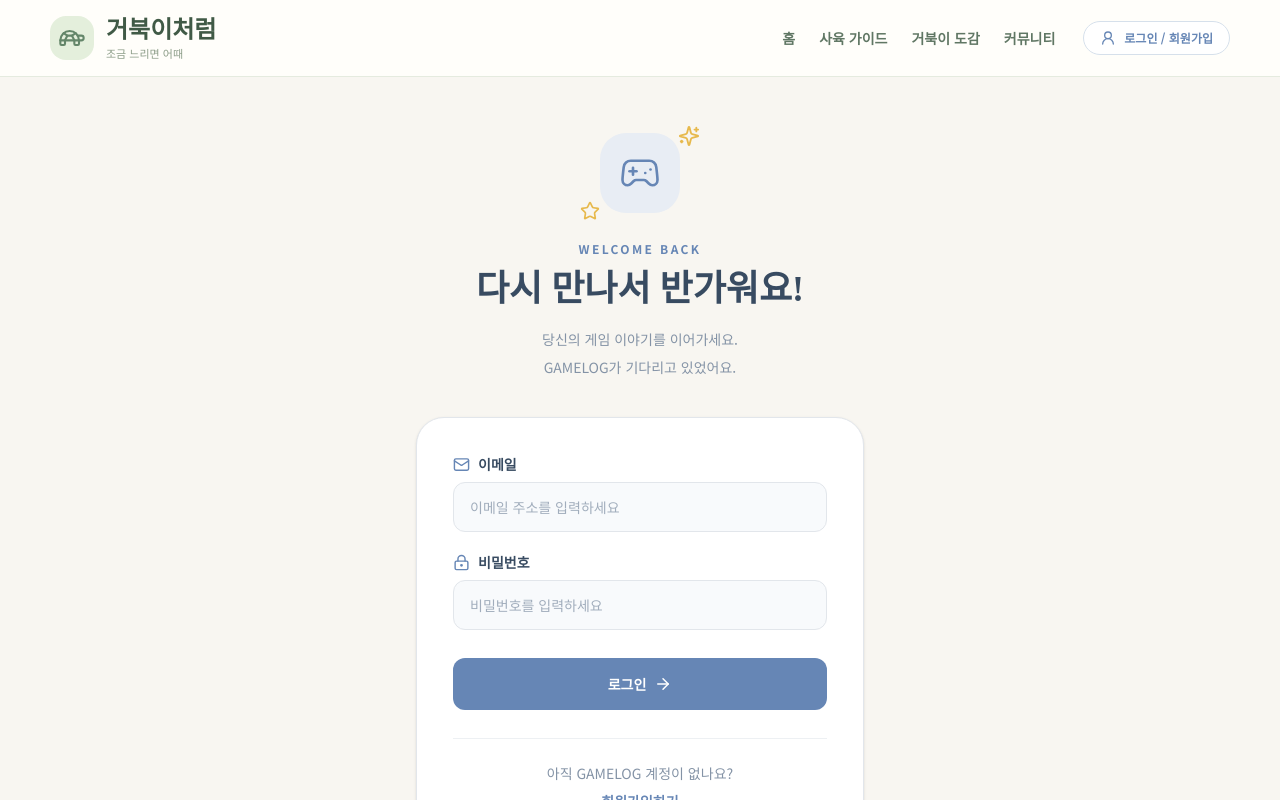
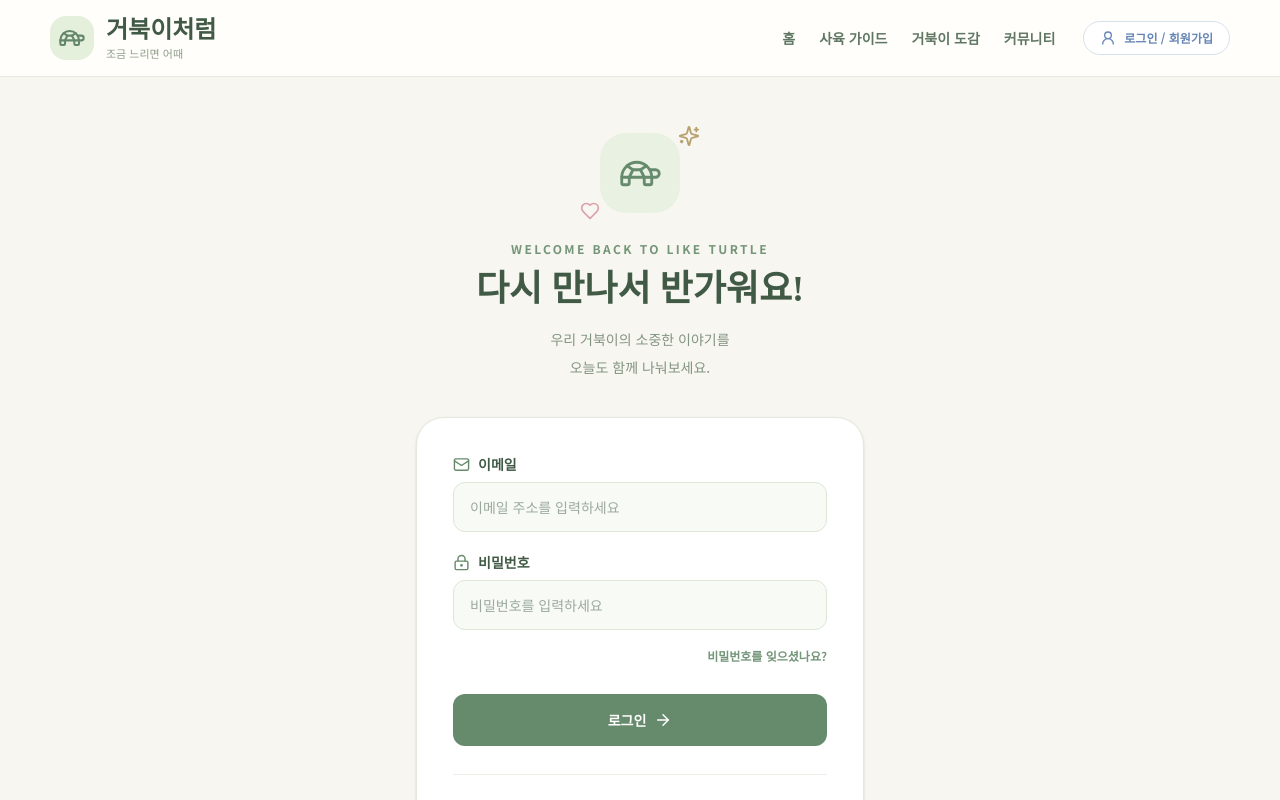
Before and after one commit to 3254lee-coder/gamelog, a Next.js app: page /login in a window 1280 px wide. Shown: the top 800 px of the page. Built offline with nearby package versions, Linux system fonts and the light colour scheme; no server answers; a web font is replaced by a local one.

Commit message:
Update page.tsx

```diff
--- a/app/login/page.tsx
+++ b/app/login/page.tsx
@@ -1,36 +1,51 @@
 
 "use client";
 
-import { useState } from "react";
+import { useState, type FormEvent } from "react";
 import { useRouter } from "next/navigation";
 import Link from "next/link";
 import {
   ArrowRight,
-  Gamepad2,
+  Heart,
+  LockKeyhole,
   Mail,
-  LockKeyhole,
   Sparkles,
-  Star,
+  Turtle,
+  UserRound,
 } from "lucide-react";
 import { getSupabase } from "@/lib/supabase";
+
+type Mode = "login" | "signup";
 
 export default function LoginPage() {
   const [email, setEmail] = useState("");
   const [password, setPassword] = useState("");
-  const [mode, setMode] = useState<"login" | "signup">("login");
+  const [nickname, setNickname] = useState("");
+  const [mode, setMode] = useState<Mode>("login");
   const [message, setMessage] = useState("");
   const [busy, setBusy] = useState(false);
 
   const router = useRouter();
   const isLogin = mode === "login";
 
-  async function submit(e: React.FormEvent<HTMLFormElement>) {
-    e.preventDefault();
+  async function submit(event: FormEvent<HTMLFormElement>) {
+    event.preventDefault();
 
     const db = getSupabase();
 
     if (!db) {
-      setMessage("Supabase 환경 변수가 설정되지 않았습니다.");
+      setMessage("Supabase 연결 설정을 확인해 주세요.");
+      return;
+    }
+
+    const cleanEmail = email.trim();
+    const cleanNickname = nickname.trim();
+
+    if (!isLogin && (
+      cleanNickname.length < 2 ||
+      cleanNickname.length > 20
+    )) {
+      setMessage("닉네임은 2~20자로 입력해 주세요.");
       return;
     }
 
@@ -38,31 +53,92 @@ export default function LoginPage() {
     setMessage("");
 
     try {
-      const { data, error } =
-        mode === "signup"
-          ? await db.auth.signUp({
-              email,
+      if (mode === "signup") {
+        const { data, error } = await db.auth.signUp({
+          email: cleanEmail,
           password,
           options: {
-                emailRedirectTo: window.location.origin + "/login",
+            emailRedirectTo:
+              window.location.origin + "/login",
+            data: {
+              nickname: cleanNickname,
+              display_name: cleanNickname,
             },
-            })
-          : await db.auth.signInWithPassword({
-              email,
+          },
+        });
+
+        if (error) throw error;
+
+        if (data.session) {
+          router.push("/my");
+          router.refresh();
+        } else {
+          setMessage(
+            "회원가입 요청이 완료되었습니다. 이메일 인증이 필요한 경우 받은 메일을 확인해 주세요."
+          );
+        }
+      } else {
+        const { data, error } =
+          await db.auth.signInWithPassword({
+            email: cleanEmail,
             password,
           });
 
         if (error) throw error;
 
         if (data.session) {
-        router.push("/account");
+          router.push("/my");
           router.refresh();
-      } else {
-        setMessage("인증 메일을 확인한 후 로그인해 주세요.");
         }
-    } catch (e) {
+      }
+    } catch (error) {
       setMessage(
-        e instanceof Error ? e.message : "요청에 실패했습니다."
+        error instanceof Error
+          ? error.message
+          : "요청을 처리하지 못했습니다."
+      );
+    } finally {
+      setBusy(false);
+    }
+  }
+
+  async function resetPassword() {
+    const db = getSupabase();
+
+    if (!db) {
+      setMessage("Supabase 연결 설정을 확인해 주세요.");
+      return;
+    }
+
+    if (!email.trim()) {
+      setMessage(
+        "비밀번호를 재설정할 이메일 주소를 먼저 입력해 주세요."
+      );
+      return;
+    }
+
+    setBusy(true);
+    setMessage("");
+
+    try {
+      const { error } = await db.auth.resetPasswordForEmail(
+        email.trim(),
+        {
+          redirectTo:
+            window.location.origin + "/login",
+        }
+      );
+
+      if (error) throw error;
+
+      setMessage(
+        "비밀번호 재설정 메일을 요청했습니다. 받은편지함을 확인해 주세요."
+      );
+    } catch (error) {
+      setMessage(
+        error instanceof Error
+          ? error.message
+          : "비밀번호 재설정 요청에 실패했습니다."
       );
     } finally {
       setBusy(false);
@@ -75,45 +151,47 @@ export default function LoginPage() {
   }
 
   return (
-    <main className="container-site min-h-[75vh] pb-24 pt-14 text-[#384b61]">
+    <main className="container-site min-h-[75vh] pb-24 pt-14 text-[#405a46]">
       <div className="mx-auto max-w-md">
         <div className="relative mb-9 text-center">
-          <div className="relative mx-auto flex h-20 w-20 items-center justify-center rounded-[26px] bg-[#e8edf4] text-[#6686b5]">
-            <Gamepad2 size={42} strokeWidth={1.5} />
+          <div className="relative mx-auto flex h-20 w-20 items-center justify-center rounded-[26px] bg-[#e8f1e2] text-[#668b6c]">
+            <Turtle size={45} strokeWidth={1.5} />
 
             <Sparkles
               size={22}
-              className="absolute -right-5 -top-2 text-[#e7b94c]"
+              className="absolute -right-5 -top-2 text-[#b7a16e]"
             />
 
-            <Star
+            <Heart
               size={20}
-              className="absolute -bottom-2 -left-5 text-[#e7b94c]"
+              className="absolute -bottom-2 -left-5 text-[#d9a1a9]"
             />
           </div>
 
-          <p className="mt-7 text-xs font-bold tracking-[.2em] text-[#6686b5]">
-            {isLogin ? "WELCOME BACK" : "JOIN GAMELOG"}
+          <p className="mt-7 text-xs font-bold tracking-[0.2em] text-[#739578]">
+            {isLogin
+              ? "WELCOME BACK TO LIKE TURTLE"
+              : "JOIN LIKE TURTLE"}
           </p>
 
           <h1 className="font-hand mt-3 text-3xl md:text-4xl">
             {isLogin
               ? "다시 만나서 반가워요!"
-              : "함께 게임을 기록해요!"}
+              : "거북이처럼, 함께해요!"}
           </h1>
 
-          <p className="mt-4 text-sm leading-7 text-[#8493a6]">
+          <p className="mt-4 text-sm leading-7 text-[#829482]">
             {isLogin ? (
               <>
-                당신의 게임 이야기를 이어가세요.
+                우리 거북이의 소중한 이야기를
                 <br />
-                GAMELOG가 기다리고 있었어요.
+                오늘도 함께 나눠보세요.
               </>
             ) : (
               <>
-                좋아하는 게임을 발견하고,
+                조금 느리면 어때.
                 <br />
-                나만의 리뷰와 추억을 남겨보세요.
+                거북이와 함께하는 따뜻한 공간에 오신 걸 환영해요.
               </>
             )}
           </p>
@@ -121,12 +199,41 @@ export default function LoginPage() {
 
         <form
           onSubmit={submit}
-          className="rounded-[28px] border border-[#e2e6eb] bg-white p-7 shadow-sm md:p-9"
+          className="rounded-[28px] border border-[#e3e9df] bg-white p-7 shadow-sm md:p-9"
         >
           <div className="space-y-5">
+            {!isLogin && (
               <label className="block">
                 <span className="mb-2 flex items-center gap-2 text-sm font-bold">
-                <Mail size={17} className="text-[#6686b5]" />
+                  <UserRound
+                    size={17}
+                    className="text-[#668b6c]"
+                  />
+                  닉네임
+                </span>
+
+                <input
+                  required
+                  type="text"
+                  minLength={2}
+                  maxLength={20}
+                  autoComplete="nickname"
+                  value={nickname}
+                  onChange={(event) =>
+                    setNickname(event.target.value)
+                  }
+                  placeholder="2~20자 닉네임"
+                  className="w-full rounded-xl border border-[#dce7d8] bg-[#f8faf6] px-4 py-3.5 text-sm outline-none focus:border-[#668b6c]"
+                />
+              </label>
+            )}
+
+            <label className="block">
+              <span className="mb-2 flex items-center gap-2 text-sm font-bold">
+                <Mail
+                  size={17}
+                  className="text-[#668b6c]"
+                />
                 이메일
               </span>
 
@@ -135,9 +242,11 @@ export default function LoginPage() {
                 type="email"
                 autoComplete="email"
                 value={email}
-                onChange={(e) => setEmail(e.target.value)}
+                onChange={(event) =>
+                  setEmail(event.target.value)
+                }
                 placeholder="이메일 주소를 입력하세요"
-                className="w-full rounded-xl border border-[#e2e6eb] bg-[#f8fafc] px-4 py-3.5 text-sm text-[#384b61] outline-none transition placeholder:text-[#a1adbc] focus:border-[#6686b5] focus:ring-2 focus:ring-[#6686b5]/15"
+                className="w-full rounded-xl border border-[#dce7d8] bg-[#f8faf6] px-4 py-3.5 text-sm outline-none focus:border-[#668b6c]"
               />
             </label>
 
@@ -145,7 +254,7 @@ export default function LoginPage() {
               <span className="mb-2 flex items-center gap-2 text-sm font-bold">
                 <LockKeyhole
                   size={17}
-                  className="text-[#6686b5]"
+                  className="text-[#668b6c]"
                 />
                 비밀번호
               </span>
@@ -155,24 +264,41 @@ export default function LoginPage() {
                 minLength={6}
                 type="password"
                 autoComplete={
-                  isLogin ? "current-password" : "new-password"
+                  isLogin
+                    ? "current-password"
+                    : "new-password"
                 }
                 value={password}
-                onChange={(e) => setPassword(e.target.value)}
+                onChange={(event) =>
+                  setPassword(event.target.value)
+                }
                 placeholder={
                   isLogin
                     ? "비밀번호를 입력하세요"
                     : "6자 이상 입력하세요"
                 }
-                className="w-full rounded-xl border border-[#e2e6eb] bg-[#f8fafc] px-4 py-3.5 text-sm text-[#384b61] outline-none transition placeholder:text-[#a1adbc] focus:border-[#6686b5] focus:ring-2 focus:ring-[#6686b5]/15"
+                className="w-full rounded-xl border border-[#dce7d8] bg-[#f8faf6] px-4 py-3.5 text-sm outline-none focus:border-[#668b6c]"
               />
             </label>
           </div>
 
+          {isLogin && (
+            <div className="mt-3 text-right">
+              <button
+                type="button"
+                disabled={busy}
+                onClick={resetPassword}
+                className="text-xs font-semibold text-[#739578] hover:underline disabled:opacity-50"
+              >
+                비밀번호를 잊으셨나요?
+              </button>
+            </div>
+          )}
+
           <button
             type="submit"
             disabled={busy}
-            className="mt-7 flex w-full items-center justify-center gap-2 rounded-xl bg-[#6686b5] px-5 py-4 text-sm font-bold text-white transition hover:bg-[#5576a5] disabled:cursor-not-allowed disabled:opacity-50"
+            className="mt-7 flex w-full items-center justify-center gap-2 rounded-xl bg-[#668b6c] px-5 py-4 text-sm font-bold text-white transition hover:bg-[#527558] disabled:opacity-50"
           >
             {busy
               ? "처리 중..."
@@ -187,35 +313,37 @@ export default function LoginPage() {
             <p
               role="status"
               aria-live="polite"
-              className="mt-5 rounded-xl bg-[#f3f6fa] p-4 text-sm leading-6 text-[#6686b5]"
+              className="mt-5 rounded-xl bg-[#edf5e8] p-4 text-sm leading-6 text-[#608566]"
             >
               {message}
             </p>
           )}
 
-          <div className="mt-7 border-t border-[#edf0f3] pt-6 text-center">
-            <p className="text-sm text-[#8493a6]">
+          <div className="mt-7 border-t border-[#edf0e9] pt-6 text-center">
+            <p className="text-sm text-[#829482]">
               {isLogin
-                ? "아직 GAMELOG 계정이 없나요?"
-                : "이미 GAMELOG 계정이 있나요?"}
+                ? "아직 거북이처럼 계정이 없나요?"
+                : "이미 거북이처럼 계정이 있나요?"}
             </p>
 
             <button
               type="button"
               onClick={switchMode}
-              className="mt-2 text-sm font-bold text-[#6686b5] transition hover:underline"
+              className="mt-2 text-sm font-bold text-[#668b6c] hover:underline"
             >
-              {isLogin ? "회원가입하기" : "로그인하기"}
+              {isLogin
+                ? "회원가입하기"
+                : "로그인하기"}
             </button>
           </div>
         </form>
 
         <div className="mt-8 text-center">
           <Link
-            href="/games"
-            className="inline-flex items-center gap-2 text-sm text-[#8493a6] transition hover:text-[#6686b5]"
+            href="/community"
+            className="inline-flex items-center gap-2 text-sm text-[#829482] hover:text-[#668b6c]"
           >
-            로그인 없이 게임 둘러보기
+            로그인 없이 커뮤니티 둘러보기
             <ArrowRight size={16} />
           </Link>
         </div>
```
Lines whose indentation alone changed are shown as unchanged.
